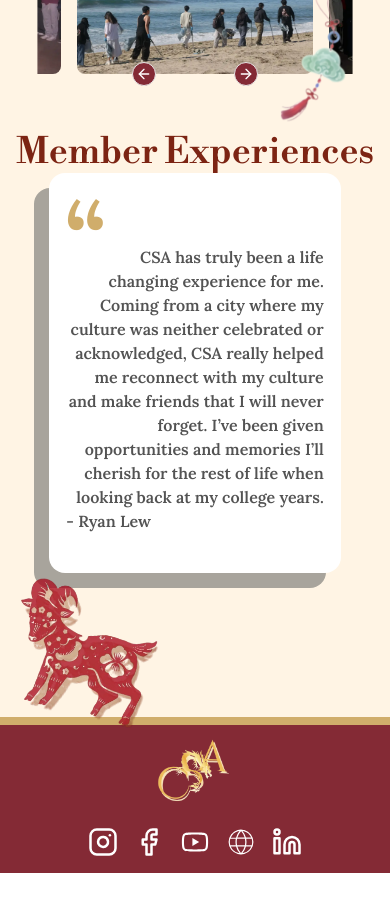
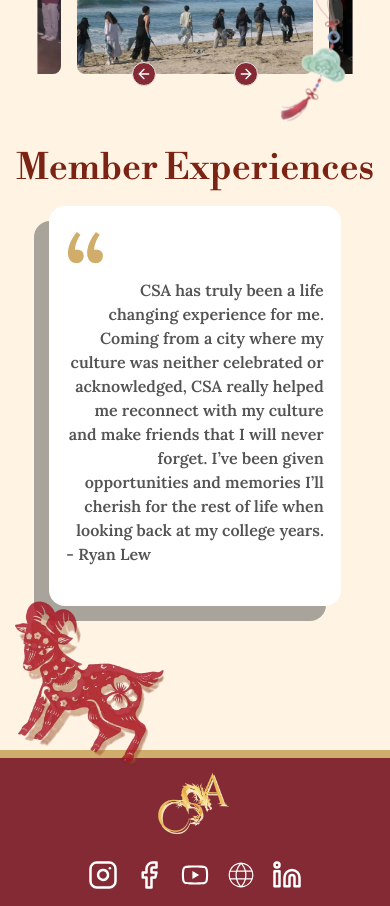
Before and after one commit to acm-ucr/csa-website, a Next.js app: page / in a window 390 px wide. Shown: the part 1860-2766 px from the top of the page. Before the commit the page ends 2733 px from the top, so only its background shows below. Built offline with nearby package versions, Linux system fonts and the light colour scheme.

Commit message:
Add padding below member experiences and crop ram photo

```diff
--- a/src/components/home/MemberExperiences.tsx
+++ b/src/components/home/MemberExperiences.tsx
@@ -4,7 +4,7 @@ import Ram from "@/public/home/ram.webp";
 const MemberExperiences = () => {
   return (
     <>
-      <p className="flex justify-center text-4xl font-semibold text-csa-red-100 md:pt-4 md:text-5xl xl:py-[5vh]">
+      <p className="flex justify-center py-[2vh] text-4xl font-semibold text-csa-red-100 md:pt-4 md:text-5xl xl:py-[5vh]">
         Member Experiences
       </p>
       <div className="flex justify-center pb-32">
@@ -28,7 +28,7 @@ const MemberExperiences = () => {
       <Image
         src={Ram}
         alt="Chinese Ram"
-        className="absolute left-[3vw] w-6/12 translate-y-[-18vh] sm:w-1/3 sm:translate-y-[-19vh] md:w-4/12 md:translate-y-[-28vh] lg:w-1/4 lg:translate-y-[-24vh] xl:w-1/4 xl:translate-y-[-28vh] 2xl:translate-y-[-38vh]"
+        className="absolute left-[3vw] w-2/5 translate-y-[-18vh] sm:w-1/3 sm:translate-y-[-19vh] md:w-1/4 md:translate-y-[-20vh] lg:w-1/4 lg:translate-y-[-24vh] xl:w-1/6 xl:translate-y-[-39vh] 2xl:w-1/6 2xl:translate-y-[-28vh]"
       />
     </>
   );
```
Also changed, not shown: public/home/ram.webp.
